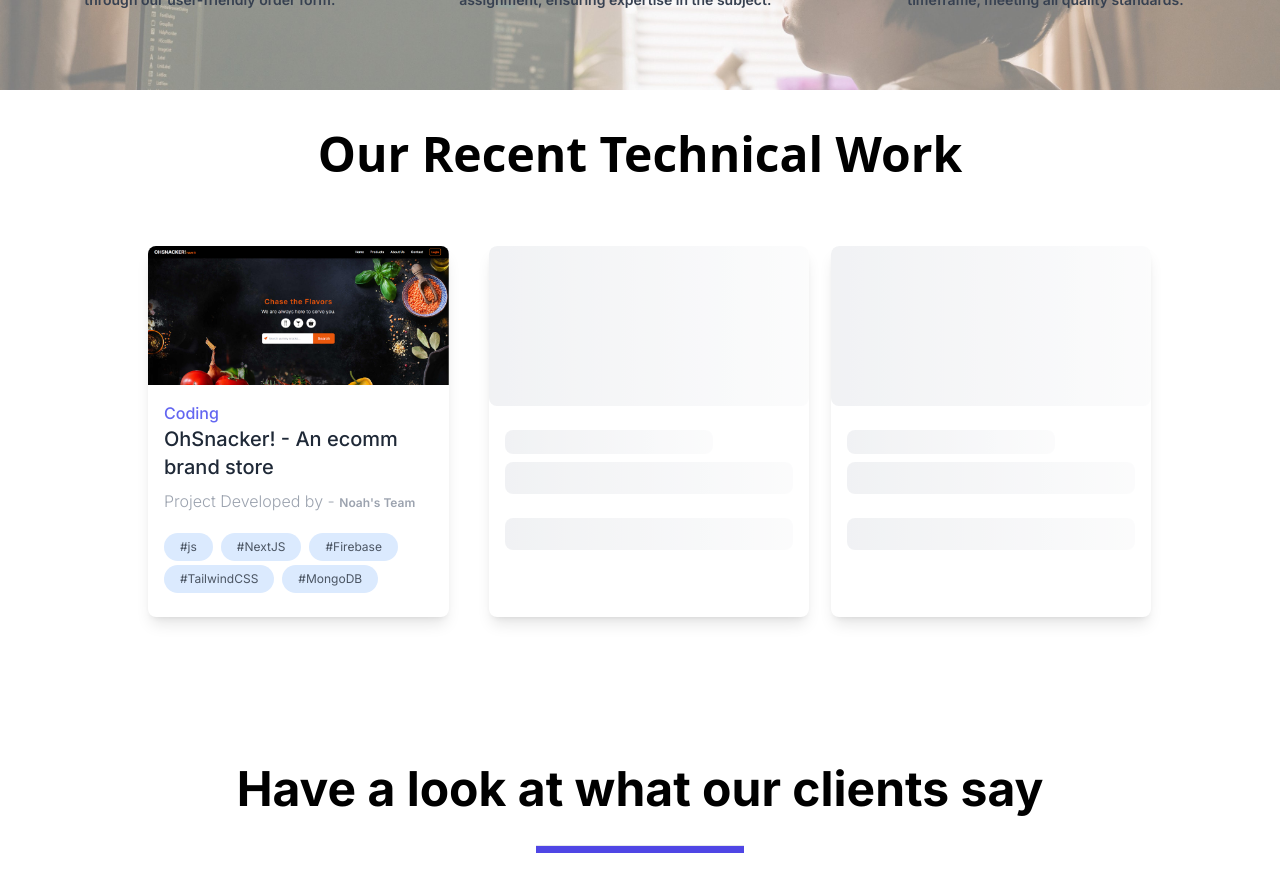
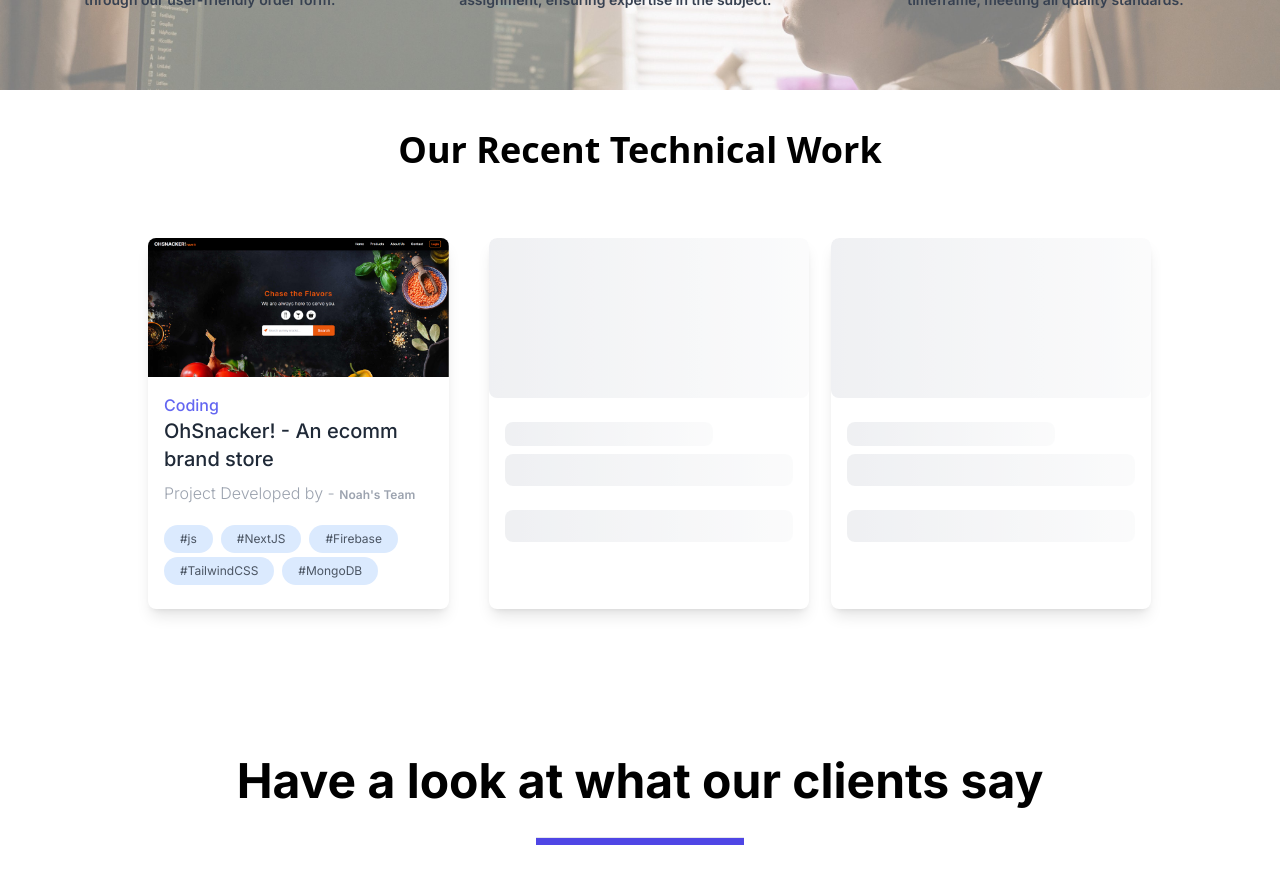
Before and after one commit to gauravameta71/MindMosaic, a Next.js app: page / in a window 1280 px wide. Shown: the part 2980-3872 px from the top of the page. Built offline with nearby package versions, Linux system fonts and the light colour scheme.

Commit message:
recent page added

```diff
--- a/app/components/RecentWork.tsx
+++ b/app/components/RecentWork.tsx
@@ -4,7 +4,7 @@
   return (
     <>
       <section className="py-10">
-        <h1 className="mb-12 text-center font-sans text-5xl font-bold text-black">
+        <h1 className="mb-12 text-center font-sans text-4xl font-bold text-black ">
           Our Recent Technical Work
         </h1>
         <div className="mx-auto grid max-w-screen-lg grid-cols-1 gap-5 p-5 sm:grid-cols-2 md:grid-cols-3 lg:gap-10">
```
